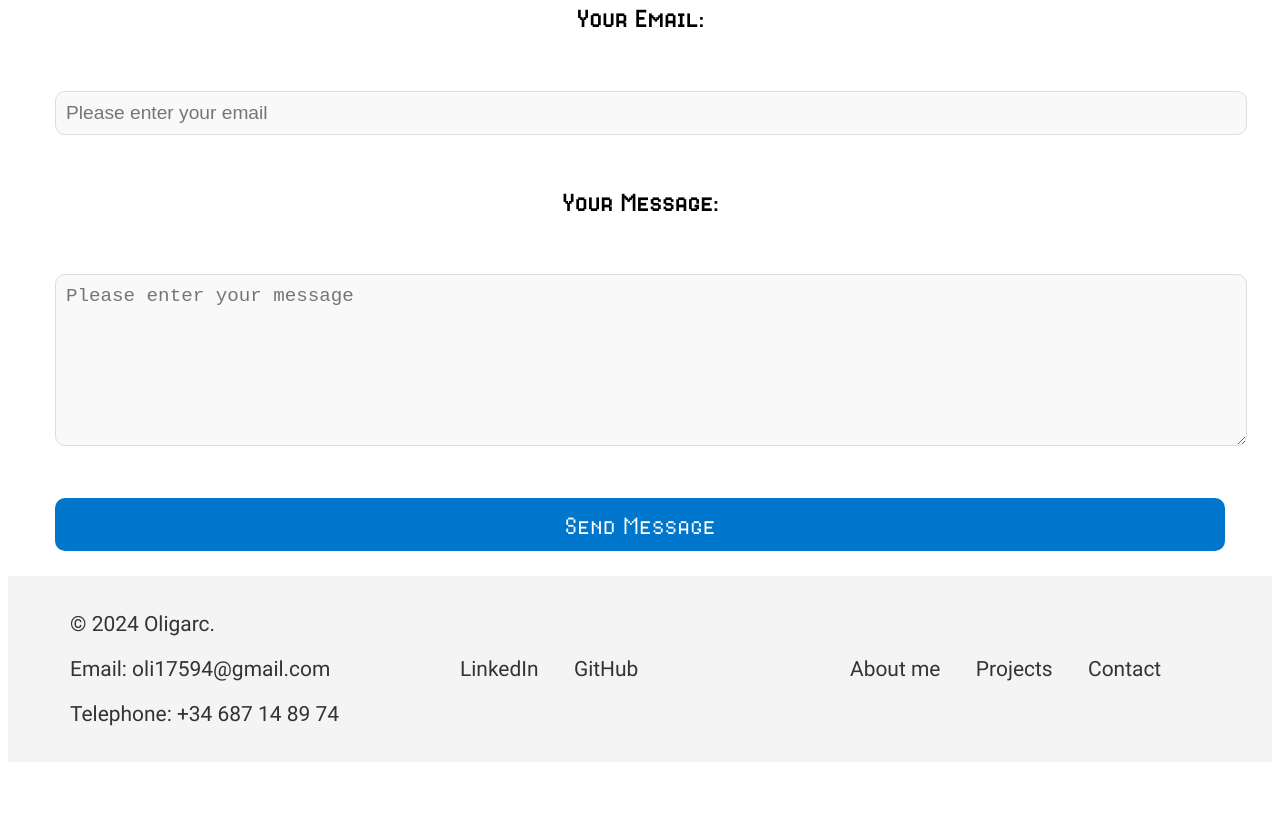
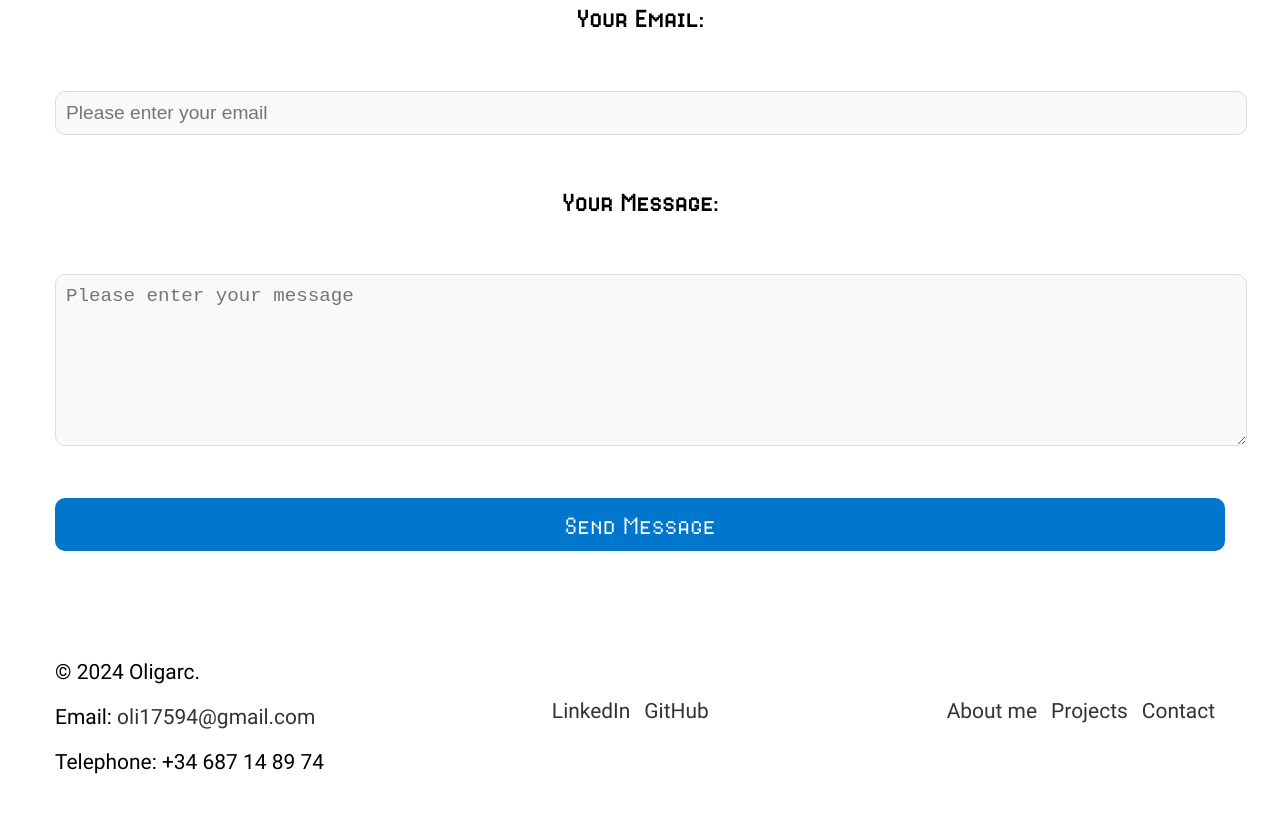
Before and after one commit to oligarc/PortFolio-Oliver, a website built with Vite: page src/index.html in a window 1280 px wide. Shown: the part 1935-2748 px from the top of the page. Before the commit the page ends 2705 px from the top, so only its background shows below. Built offline with nearby package versions, Linux system fonts and the light colour scheme; files whose address does not match are found by name.

Commit message:
feat: responsive footer and personal picture

```diff
--- a/src/index.html
+++ b/src/index.html
@@ -10,7 +10,7 @@
     <header>
       <div class="row">
         <div class="hea-1">
-          <img src="assets/iconogithub.png" alt="" />
+          <img src="assets/me 1.png" alt="" />
         </div>
         <div class="hea-2">
           <nav>
--- a/src/styles/footer.scss
+++ b/src/styles/footer.scss
@@ -1,8 +1,10 @@
 @use "globals" as *;
 
+
 footer {
-  background-color: $footer-background-color;
+  background-color: $background-header;
   font-family: 'Roboto', Arial, sans-serif;
+  padding: $padding-5-per-cent 0;
 
   .container {
     @include container;
@@ -10,25 +12,75 @@ footer {
 
   .footer-content {
     .row {
-      display: flex;
-      justify-content: space-between;
-      align-items: center;
-      @include container;
 
-      .contact-info,
-      .social-links,
-      .quick-links {
-        flex: 1;
-        padding: $padding-15-px;
 
-        p, a {
+      @include respond-to("medium") {
+        flex-direction: column;
+        align-items: center;
+        text-align: center;
+        gap: $gap-for-cards;
+      }
+
+      .contact-info {
+        p {
+          font-size: $size-parrafo;
+          margin-bottom: $padding-10-px;
+
+          a {
             color: $color-p-for-cards;
+            text-decoration: none;
+
+            &:hover {
+              color: $button-projects;
+            }
+          }
+        }
+
+        @include respond-to("medium") {
+          margin-bottom: $padding-15-px;
+        }
+      }
+
+      .social-links {
+        a {
+          display: inline-block;
           font-size: $size-parrafo;
-          margin-right:$margin-right-li-header;
+          color: $color-p-for-cards;
           text-decoration: none;
+          margin-right: $padding-10-px;
 
           &:hover {
             color: $button-projects;
+          }
+        }
+
+        @include respond-to("medium") {
+          a {
+            display: block;
+            margin-right: 0;
+            margin-bottom: $padding-10-px;
+          }
+        }
+      }
+
+      .quick-links {
+        a {
+          display: inline-block;
+          font-size: $size-parrafo;
+          color: $color-p-for-cards;
+          text-decoration: none;
+          margin-right: $padding-10-px;
+
+          &:hover {
+            color: $button-projects;
+          }
+        }
+
+        @include respond-to("medium") {
+          a {
+            display: block;
+            margin-right: 0;
+            margin-bottom: $padding-10-px;
           }
         }
       }
```
Also changed, not shown: src/assets/me 1.png (added).
